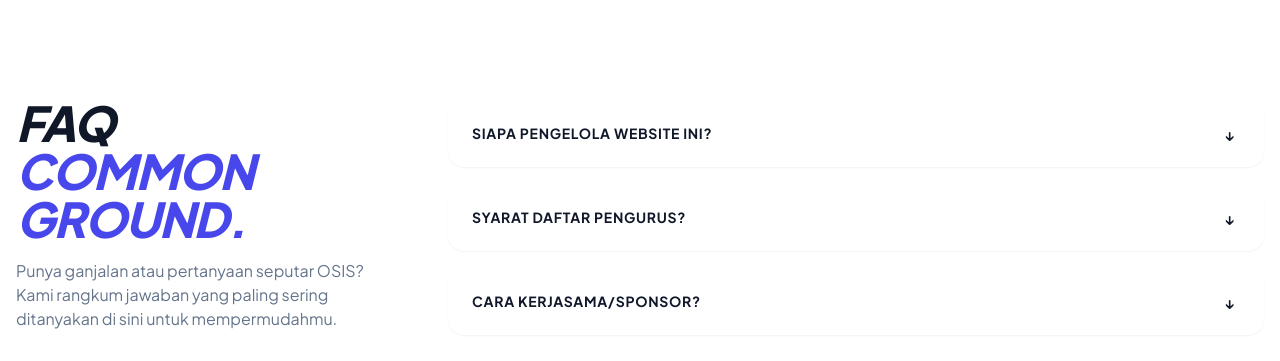
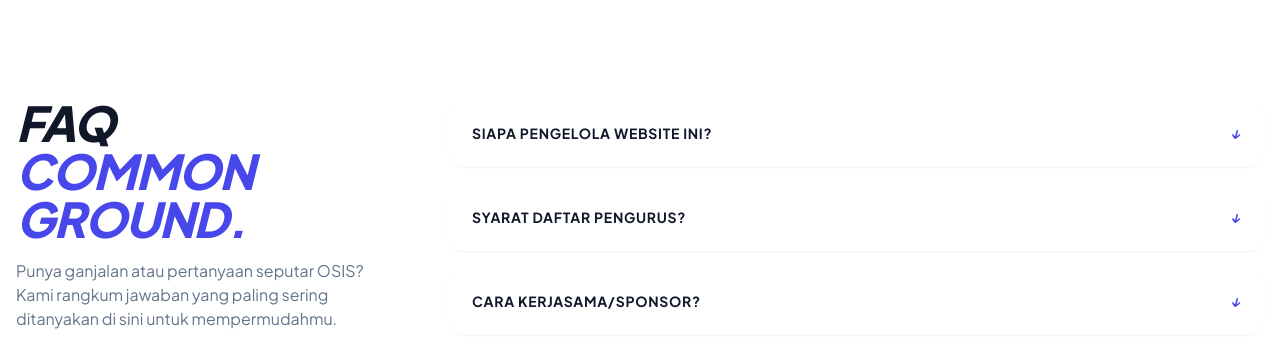
Before and after one commit to WeplyStudio/osis, a Next.js app: page / in a window 1280 px wide. Shown: the part 5900-6261 px from the top of the page. Built offline with nearby package versions, Linux system fonts and the light colour scheme.

Commit message:
buat agar icon arrow nya itu menggunakan teks italic juga dan memiliki w

```diff
--- a/src/app/(app)/page.tsx
+++ b/src/app/(app)/page.tsx
@@ -390,8 +390,8 @@ export default function LandingPage() {
                              <AccordionItem key={item.id} value={item.id} className="group bg-card border-none rounded-2xl shadow-sm data-[state=open]:border data-[state=open]:border-primary/50">
                                 <AccordionTrigger className="p-6 font-bold text-sm uppercase tracking-wider hover:no-underline text-left data-[state=open]:text-primary [&>svg]:hidden">
                                     {item.question}
-                                    <span className="ml-auto h-4 w-4 shrink-0 transition-transform duration-200 group-data-[state=closed]:block hidden">↓</span>
-                                    <span className="ml-auto h-4 w-4 shrink-0 transition-transform duration-200 group-data-[state=open]:block hidden">↑</span>
+                                    <span className="ml-auto shrink-0 transition-transform duration-200 group-data-[state=closed]:block hidden italic text-primary">↓</span>
+                                    <span className="ml-auto shrink-0 transition-transform duration-200 group-data-[state=open]:block hidden italic text-primary">↑</span>
                                 </AccordionTrigger>
                                 <AccordionContent className="p-6 pt-0 text-muted-foreground text-left">
                                     {item.answer}
```
